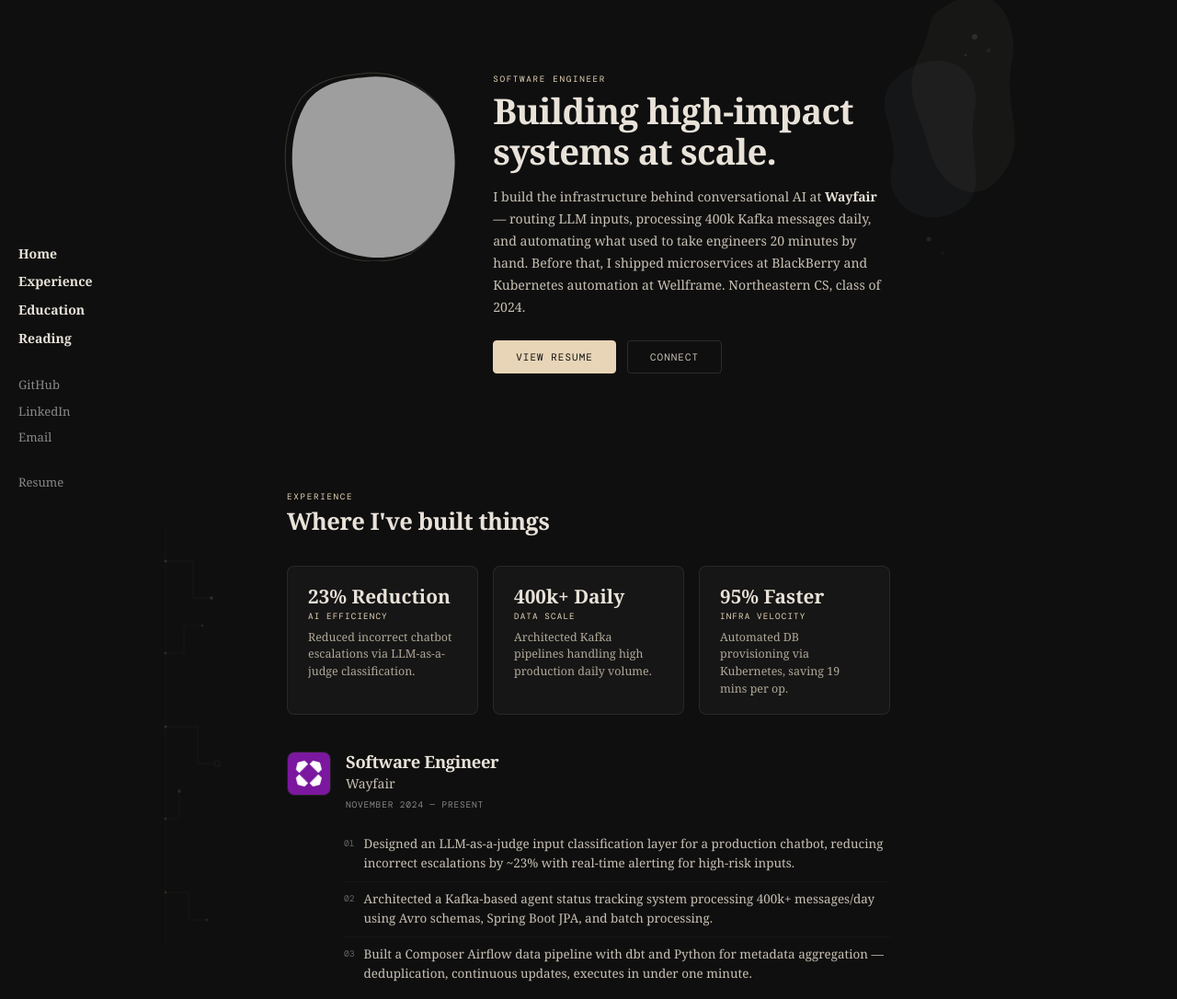
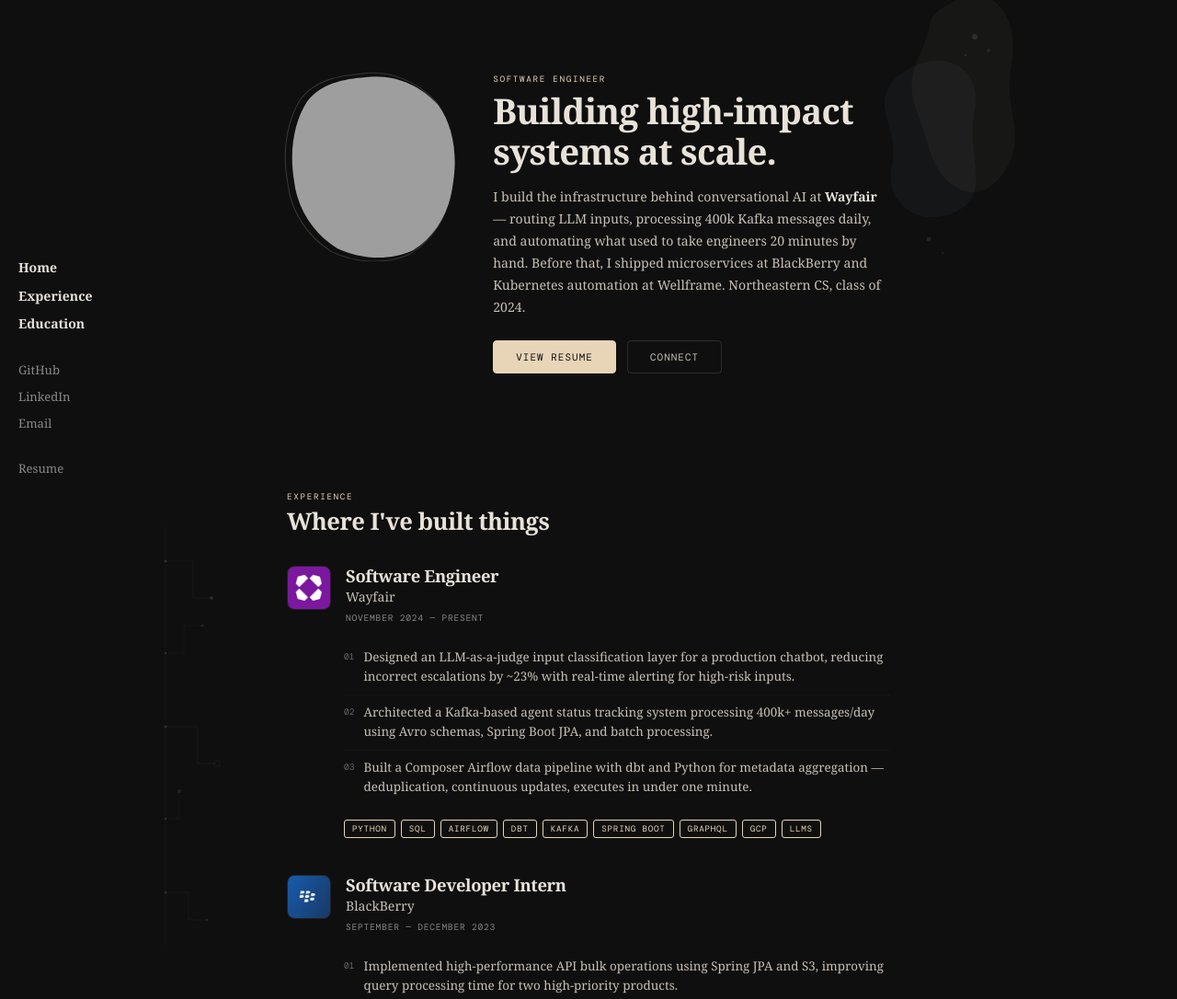
Before and after one commit to garrettmichiels/garrett-personal-site, an Astro site: page / in a window 1280 px wide. Shown: the top 1086 px of the page at 92% size. Built offline with nearby package versions, Linux system fonts and the light colour scheme; Astro itself is replaced by a stand-in of ours; grey boxes are pictures that could not be loaded; a web font is replaced by a local one.

Commit message:
temporarily remove reading list and cards

```diff
--- a/src/components/Experience.astro
+++ b/src/components/Experience.astro
@@ -16,17 +16,6 @@
   <CircuitLines />
   <SectionLabel text="Experience" accent="var(--accent-sand)" />
   <h2>Where I've built things</h2>
-
-  <!-- Key Impacts -->
-  <div class="impacts">
-    {data.keyImpacts.map((impact) => (
-      <div class="impact-card">
-        <span class="impact-value">{impact.value}</span>
-        <span class="impact-label">{impact.label}</span>
-        <p class="impact-desc">{impact.description}</p>
-      </div>
-    ))}
-  </div>
 
   <!-- Roles -->
   <div class="roles">
--- a/src/components/Sidebar.astro
+++ b/src/components/Sidebar.astro
@@ -3,7 +3,6 @@
   { label: 'Home', href: '#home' },
   { label: 'Experience', href: '#experience' },
   { label: 'Education', href: '#education' },
-  { label: 'Reading', href: '#reading' },
 ];
 
 const socialLinks = [
--- a/src/pages/index.astro
+++ b/src/pages/index.astro
@@ -4,7 +4,6 @@
 import Hero from '../components/Hero.astro';
 import Experience from '../components/Experience.astro';
 import Education from '../components/Education.astro';
-import ReadingLinks from '../components/ReadingLinks.astro';
 import Footer from '../components/Footer.astro';
 ---
 
@@ -14,7 +13,6 @@
     <div id="home"><Hero /></div>
     <div id="experience"><Experience /></div>
     <div id="education"><Education /></div>
-    <div id="reading"><ReadingLinks /></div>
   </main>
   <Footer />
 </BaseLayout>
```
